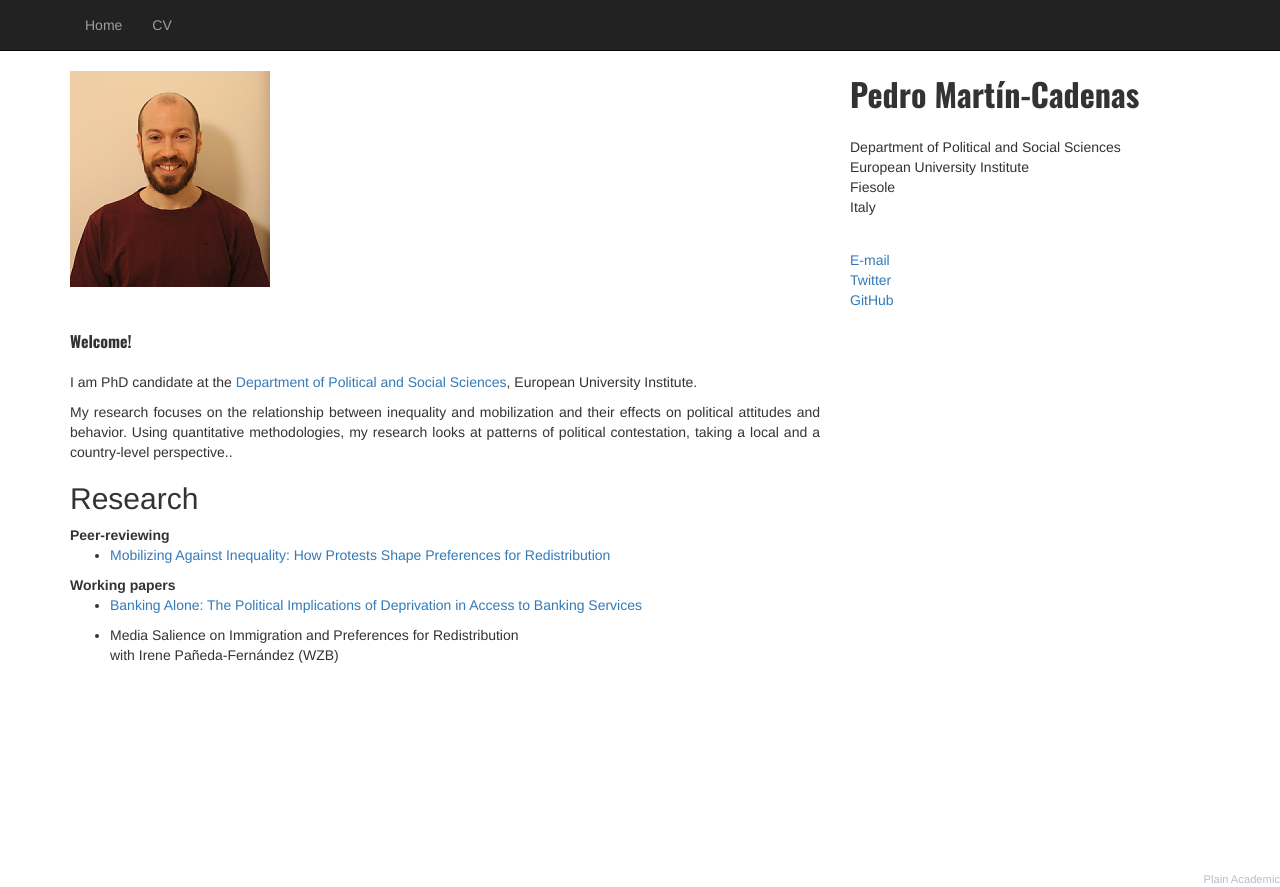
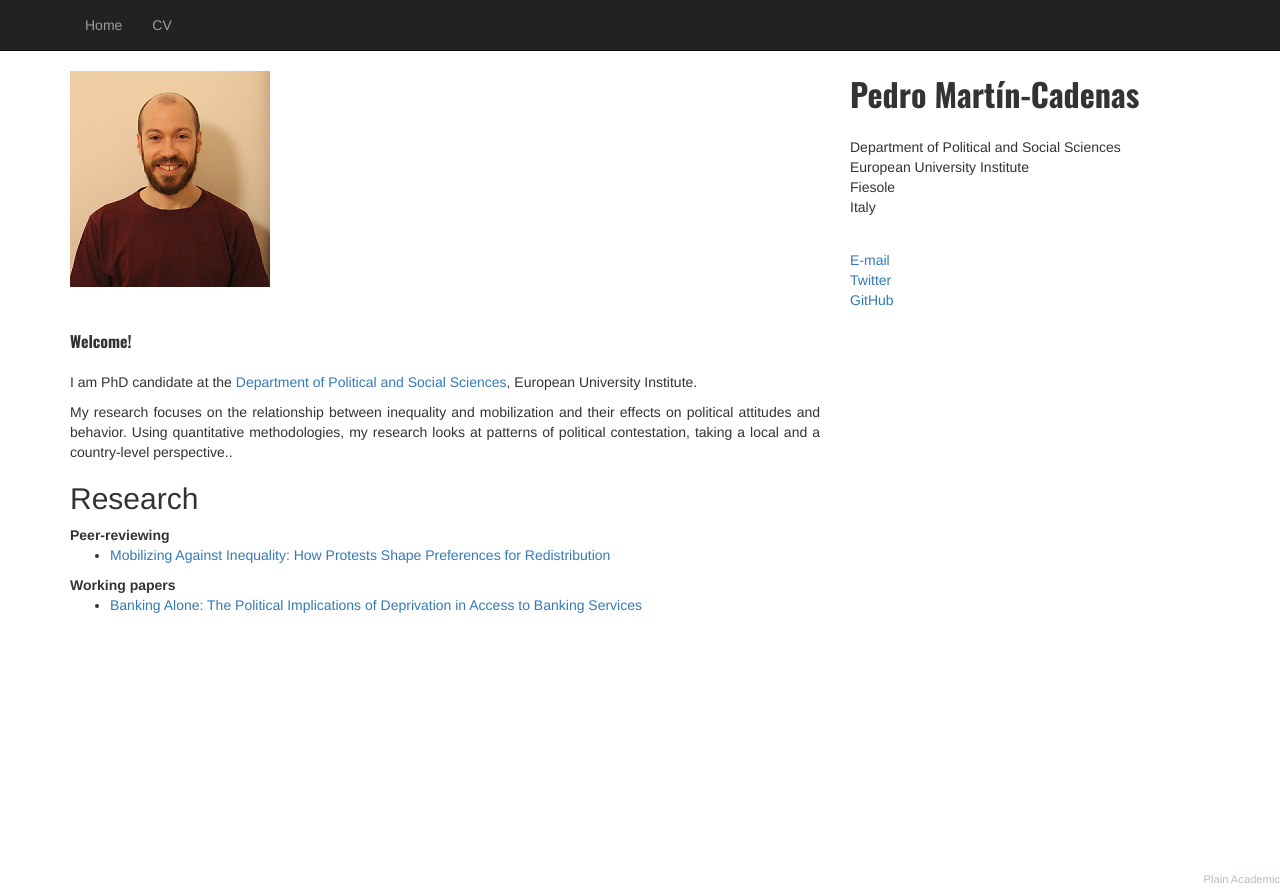
Before and after one commit to Pedromartinc/Pedromartinc.github.io, a plain HTML site: page index.html in a window 1280 px wide. Drawn offline with nearby package versions, Linux system fonts and the light colour scheme.

Commit message:
Update index.html

```diff
--- a/index.html
+++ b/index.html
@@ -69,10 +69,6 @@
                 <li class="paper" words="Voting behavior, Banks, Regional Inequality"><a href="https://raw.githubusercontent.com/Pedromartinc/Pedromartinc.github.io/main/banks_abstract.pdf">Banking Alone: The Political Implications of Deprivation in Access to Banking Services</a></a></li>
                 </ul>
 
-		<ul>
-                <li class="paper" words="Immigration, preferences for redistribution">Media Salience on Immigration and Preferences for Redistribution</a></li>
-                <p> with Irene Pañeda-Fernández (WZB) <p>
-		</ul>
 
 		    </div>
             </div>
```
